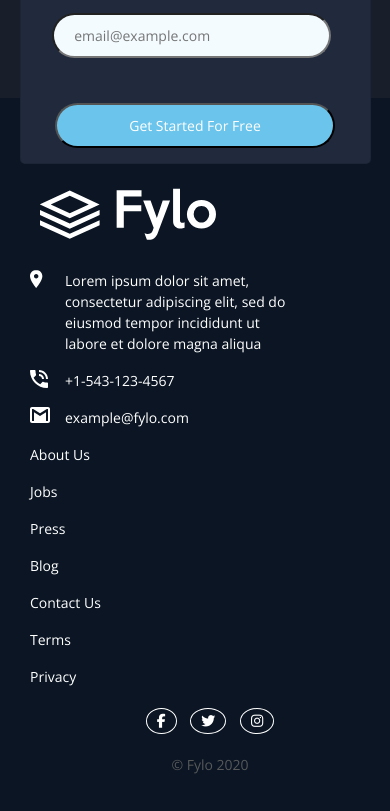
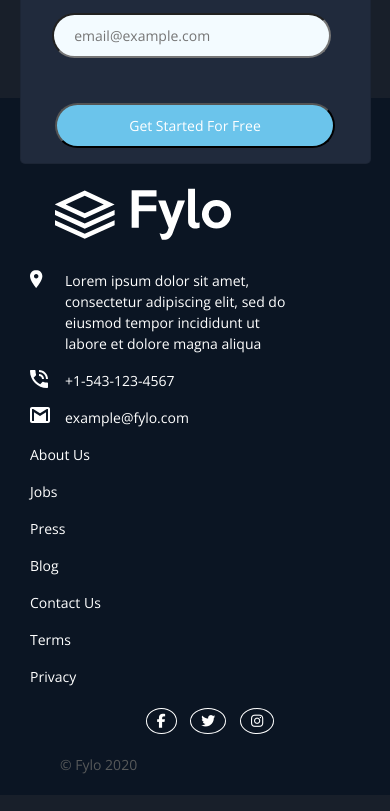
Before and after one commit to Technelly/Fylo, a plain HTML site: page index.html in a window 390 px wide. Shown: the part 4088-4899 px from the top of the page. Drawn offline with nearby package versions, Linux system fonts and the light colour scheme.

Commit message:
Revert "final adjustment to fylo copyright"
This reverts commit ca1273a570635df159a0b330759c02554f3758f2.

```diff
--- a/css/styles.css
+++ b/css/styles.css
@@ -21,7 +21,7 @@ body {
 display: none;
 }
 
-.copyright {
+span {
   padding-left: 60px;
   color: #57595a;
 }
@@ -383,11 +383,14 @@ width: 100%;
   text-align: center;
 }
 
+<<<<<<< HEAD
 .copyright {
   text-align: center;
   padding-right: 30px;
 }
 
+=======
+>>>>>>> parent of ca1273a... final adjustment to fylo copyright
 .bottom-logo {
     padding-left: 40px;
 }
--- a/index.html
+++ b/index.html
@@ -222,7 +222,7 @@
   <a href="https://www.instagram.com/samuel__abah/"><i class="fab fa-instagram" aria-hidden="true"></i> <span class="visually-hidden">Instagram</span></a>
     </div>
     </div>
-<p class="copyright">© Fylo 2020</p>
+<span>© Fylo 2020</span>
   </footer>
   <script src="https://kit.fontawesome.com/a4100ca161.js" crossorigin="anonymous"></script>
 </body>
```
